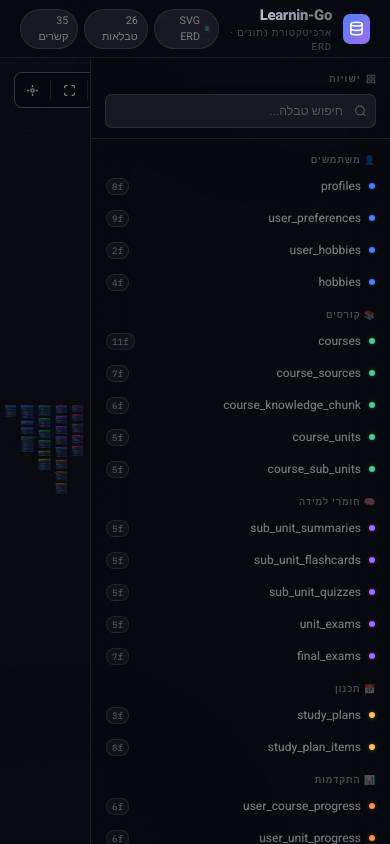
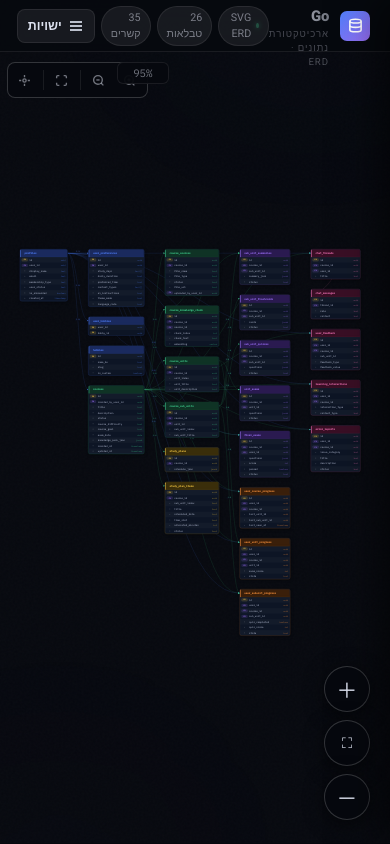
Before and after one commit to AvivMal/Learnin-Go-ERD, a plain HTML site: page index.html in a window 390 px wide. Drawn offline with Linux system fonts and the light colour scheme.

Commit message:
Update index.html

```diff
--- a/index.html
+++ b/index.html
@@ -21,23 +21,35 @@ body::after{content:'';position:fixed;inset:0;z-index:0;pointer-events:none;
 .g1{top:-20%;right:-10%;width:60vw;height:60vw;background:radial-gradient(circle,rgba(79,126,248,.10) 0%,transparent 70%)}
 .g2{bottom:-15%;left:-10%;width:50vw;height:50vw;background:radial-gradient(circle,rgba(155,111,247,.08) 0%,transparent 70%)}
 .g3{top:30%;left:20%;width:35vw;height:35vw;background:radial-gradient(circle,rgba(34,211,238,.05) 0%,transparent 70%)}
+/* ── DESKTOP LAYOUT ── */
 #app{position:relative;z-index:1;display:grid;grid-template-rows:var(--hh) 1fr;grid-template-columns:var(--sw) 1fr;height:100vh}
 header{grid-column:1/-1;display:flex;align-items:center;justify-content:space-between;padding:0 20px;
-  border-bottom:1px solid var(--border);background:rgba(7,9,15,.9);backdrop-filter:blur(20px)}
+  border-bottom:1px solid var(--border);background:rgba(7,9,15,.9);backdrop-filter:blur(20px);z-index:30}
 .brand{display:flex;align-items:center;gap:11px}
-.brand-ico{width:30px;height:30px;border-radius:7px;background:linear-gradient(135deg,var(--accent),var(--purple));display:flex;align-items:center;justify-content:center}
+.brand-ico{width:30px;height:30px;border-radius:7px;background:linear-gradient(135deg,var(--accent),var(--purple));display:flex;align-items:center;justify-content:center;flex-shrink:0}
 .brand-name{font-size:.93rem;font-weight:800;letter-spacing:-.02em;background:linear-gradient(90deg,var(--text),var(--dim));-webkit-background-clip:text;-webkit-text-fill-color:transparent}
 .brand-tag{font-size:.6rem;color:var(--muted);text-transform:uppercase;letter-spacing:.1em}
 .hpills{display:flex;gap:6px;align-items:center}
 .pill{display:inline-flex;align-items:center;gap:5px;background:var(--s2);border:1px solid var(--border);padding:3px 9px;border-radius:20px;font-size:.67rem;color:var(--dim)}
 .pdot{width:5px;height:5px;border-radius:50%;background:var(--green);box-shadow:0 0 5px var(--green);animation:blink 2s ease-in-out infinite}
 @keyframes blink{0%,100%{opacity:1}50%{opacity:.3}}
-aside{border-left:1px solid var(--border);background:rgba(7,9,15,.72);backdrop-filter:blur(20px);display:flex;flex-direction:column;overflow:hidden}
+
+/* mobile menu toggle button — hidden on desktop */
+#menu-toggle{display:none;background:var(--s2);border:1px solid var(--border);border-radius:8px;
+  padding:7px 10px;color:var(--text);cursor:pointer;gap:6px;align-items:center;font-family:'Heebo',sans-serif;
+  font-size:.78rem;font-weight:600}
+#menu-toggle svg{flex-shrink:0}
+
+/* ── SIDEBAR ── */
+aside{border-left:1px solid var(--border);background:rgba(7,9,15,.72);backdrop-filter:blur(20px);
+  display:flex;flex-direction:column;overflow:hidden;transition:transform .3s cubic-bezier(.4,0,.2,1)}
 .s-top{padding:14px 14px 10px;border-bottom:1px solid var(--border);flex-shrink:0}
 .s-lbl{font-size:.58rem;font-weight:700;letter-spacing:.12em;text-transform:uppercase;color:var(--muted);margin-bottom:8px;display:flex;align-items:center;gap:5px}
 .sw{position:relative}
 .sw svg{position:absolute;right:9px;top:50%;transform:translateY(-50%);color:var(--muted);pointer-events:none}
-#si{width:100%;background:var(--s2);border:1px solid var(--border);border-radius:7px;padding:7px 32px 7px 10px;font-family:'Heebo',sans-serif;font-size:.78rem;color:var(--text);outline:none;transition:border-color .2s,box-shadow .2s;direction:rtl}
+#si{width:100%;background:var(--s2);border:1px solid var(--border);border-radius:7px;padding:7px 32px 7px 10px;
+  font-family:'Heebo',sans-serif;font-size:.78rem;color:var(--text);outline:none;
+  transition:border-color .2s,box-shadow .2s;direction:rtl}
 #si::placeholder{color:var(--muted)}
 #si:focus{border-color:var(--accent);box-shadow:0 0 0 3px var(--accent-g)}
 #el-wrap{flex:1;overflow-y:auto;padding:6px}
@@ -45,22 +57,89 @@ aside{border-left:1px solid var(--border);background:rgba(7,9,15,.72);backdrop-f
 #el-wrap::-webkit-scrollbar-thumb{background:var(--border2);border-radius:2px}
 .egroup{margin-bottom:2px}
 .egroup-lbl{font-size:.57rem;font-weight:700;letter-spacing:.1em;text-transform:uppercase;color:var(--muted);padding:8px 8px 3px}
-.ebtn{width:100%;display:flex;align-items:center;gap:8px;padding:6px 8px;border-radius:6px;border:1px solid transparent;background:transparent;color:var(--dim);font-family:'Heebo',sans-serif;font-size:.75rem;font-weight:500;cursor:pointer;text-align:right;transition:all .12s;direction:rtl}
+.ebtn{width:100%;display:flex;align-items:center;gap:8px;padding:6px 8px;border-radius:6px;border:1px solid transparent;
+  background:transparent;color:var(--dim);font-family:'Heebo',sans-serif;font-size:.75rem;font-weight:500;
+  cursor:pointer;text-align:right;transition:all .12s;direction:rtl}
 .ebtn:hover{background:var(--s2);border-color:var(--border);color:var(--text)}
 .ebtn.active{background:var(--accent-g);border-color:rgba(79,126,248,.35);color:#b0c6ff}
 .edot{width:6px;height:6px;border-radius:50%;flex-shrink:0}
-.ecnt{margin-right:auto;font-size:.58rem;color:var(--muted);background:var(--s1);border:1px solid var(--border);padding:1px 5px;border-radius:8px;font-family:'IBM Plex Mono',monospace}
+.ecnt{margin-right:auto;font-size:.58rem;color:var(--muted);background:var(--s1);border:1px solid var(--border);
+  padding:1px 5px;border-radius:8px;font-family:'IBM Plex Mono',monospace}
 .no-res{padding:20px;text-align:center;color:var(--muted);font-size:.75rem}
 .hidden{display:none!important}
+
+/* ── MAIN AREA ── */
 #main{display:flex;flex-direction:column;overflow:hidden;position:relative}
-#toolbar{position:absolute;top:14px;left:14px;z-index:20;display:flex;gap:3px;background:rgba(7,9,15,.92);backdrop-filter:blur(14px);border:1px solid var(--border2);border-radius:8px;padding:3px}
-.tbtn{background:transparent;border:none;width:28px;height:28px;display:flex;align-items:center;justify-content:center;border-radius:5px;color:var(--dim);cursor:pointer;transition:all .12s}
+
+/* ── TOOLBAR ── */
+#toolbar{position:absolute;top:14px;left:14px;z-index:20;display:flex;gap:3px;
+  background:rgba(7,9,15,.92);backdrop-filter:blur(14px);border:1px solid var(--border2);
+  border-radius:8px;padding:3px}
+.tbtn{background:transparent;border:none;width:28px;height:28px;display:flex;align-items:center;
+  justify-content:center;border-radius:5px;color:var(--dim);cursor:pointer;transition:all .12s}
 .tbtn:hover{background:var(--s3);color:var(--text)}
 .tsep{width:1px;background:var(--border);margin:4px 1px}
-#zlbl{position:absolute;top:14px;left:136px;z-index:20;background:rgba(7,9,15,.92);backdrop-filter:blur(14px);border:1px solid var(--border);border-radius:6px;padding:3px 10px;font-size:.67rem;font-family:'IBM Plex Mono',monospace;color:var(--dim);min-width:52px;text-align:center}
+#zlbl{position:absolute;top:14px;left:136px;z-index:20;background:rgba(7,9,15,.92);backdrop-filter:blur(14px);
+  border:1px solid var(--border);border-radius:6px;padding:3px 10px;font-size:.67rem;
+  font-family:'IBM Plex Mono',monospace;color:var(--dim);min-width:52px;text-align:center}
+
+/* mobile zoom FAB — hidden on desktop */
+#mob-zoom{display:none;position:absolute;bottom:24px;right:20px;z-index:25;
+  flex-direction:column;gap:8px}
+.mzb{width:46px;height:46px;border-radius:50%;border:1px solid var(--border2);
+  background:rgba(7,9,15,.95);backdrop-filter:blur(14px);color:var(--text);
+  font-size:1.3rem;display:flex;align-items:center;justify-content:center;
+  cursor:pointer;box-shadow:0 4px 20px rgba(0,0,0,.5);transition:background .15s,transform .1s;
+  -webkit-tap-highlight-color:transparent}
+.mzb:active{background:var(--s3);transform:scale(.93)}
+
 #erd-wrap{flex:1;overflow:hidden;position:relative;cursor:grab}
 #erd-wrap.dragging{cursor:grabbing}
 #erd-svg{width:100%;height:100%;display:block;shape-rendering:geometricPrecision;text-rendering:optimizeLegibility}
+
+/* ── MOBILE OVERLAY backdrop ── */
+#sidebar-backdrop{display:none;position:fixed;inset:0;background:rgba(0,0,0,.55);
+  backdrop-filter:blur(3px);z-index:40}
+
+/* ── MOBILE BREAKPOINT ── */
+@media(max-width:768px){
+  :root{--hh:52px}
+
+  /* collapse sidebar out of grid, float it as overlay */
+  #app{grid-template-columns:1fr;grid-template-rows:var(--hh) 1fr}
+
+  aside{
+    position:fixed;
+    top:0;right:0;          /* slides in from right (RTL) */
+    width:min(320px,90vw);
+    height:100vh;
+    z-index:50;
+    border-left:1px solid var(--border2);
+    transform:translateX(100%);  /* hidden off-screen to the right */
+    box-shadow:-8px 0 40px rgba(0,0,0,.6);
+  }
+  aside.open{transform:translateX(0)}
+
+  #sidebar-backdrop.visible{display:block}
+
+  /* show mobile toggle */
+  #menu-toggle{display:flex}
+
+  /* hide desktop hint pill */
+  .pill-hint{display:none}
+
+  /* toolbar: smaller, repositioned */
+  #toolbar{top:10px;left:10px}
+  #zlbl{top:10px;left:120px}
+
+  /* show mobile zoom FAB */
+  #mob-zoom{display:flex}
+
+  /* panel full-width */
+  #panel.open{height:min(380px,50vh)}
+  .pbody{grid-template-columns:1fr;height:auto;overflow-y:auto;max-height:calc(min(380px,50vh) - 46px)}
+  .psec:first-child{border-left:none;border-bottom:1px solid var(--border)}
+}
 /* SVG table styles */
 .tbl-header{cursor:pointer;transition:filter .15s}
 .tbl-header:hover{filter:brightness(1.2)}
@@ -108,6 +187,11 @@ aside{border-left:1px solid var(--border);background:rgba(7,9,15,.72);backdrop-f
     <div class="pill"><div class="pdot"></div>SVG ERD</div>
     <div class="pill">26 טבלאות</div>
     <div class="pill">35 קשרים</div>
+    <div class="pill pill-hint" style="font-size:.6rem;color:var(--muted)">Scroll לזום · גרור להזזה · F = fit</div>
+    <button id="menu-toggle" onclick="toggleSidebar()">
+      <svg width="16" height="16" viewBox="0 0 24 24" fill="none" stroke="currentColor" stroke-width="2.5"><line x1="3" y1="6" x2="21" y2="6"/><line x1="3" y1="12" x2="21" y2="12"/><line x1="3" y1="18" x2="21" y2="18"/></svg>
+      ישויות
+    </button>
   </div>
 </header>
 <aside>
@@ -127,12 +211,19 @@ aside{border-left:1px solid var(--border);background:rgba(7,9,15,.72);backdrop-f
     <button class="tbtn" onclick="resetView()" title="0"><svg width="13" height="13" viewBox="0 0 24 24" fill="none" stroke="currentColor" stroke-width="2.5"><circle cx="12" cy="12" r="3"/><path d="M12 2v4M12 18v4M2 12h4M18 12h4"/></svg></button>
   </div>
   <div id="zlbl">100%</div>
+  <!-- Mobile zoom FAB -->
+  <div id="mob-zoom">
+    <button class="mzb" onclick="zi()" aria-label="זום אין">＋</button>
+    <button class="mzb" onclick="fitView()" aria-label="fit" style="font-size:.9rem">⛶</button>
+    <button class="mzb" onclick="zo()" aria-label="זום אאוט">－</button>
+  </div>
   <div id="erd-wrap" style="direction:ltr"><svg id="erd-svg" xmlns="http://www.w3.org/2000/svg" style="direction:ltr;unicode-bidi:isolate" direction="ltr"></svg></div>
   <div id="panel">
     <div class="ph"><div class="ph-name" id="ph-name"></div><button class="cbtn" onclick="closePanel()"><svg width="12" height="12" viewBox="0 0 24 24" fill="none" stroke="currentColor" stroke-width="2.5"><line x1="18" y1="6" x2="6" y2="18"/><line x1="6" y1="6" x2="18" y2="18"/></svg></button></div>
     <div class="pbody" id="pbody"></div>
-  </div>
-</div>
+  </div><!-- /app -->
+<!-- Mobile sidebar backdrop -->
+<div id="sidebar-backdrop" onclick="closeSidebar()"></div>
 </div>
 
 <script>
@@ -668,6 +759,31 @@ new ResizeObserver(()=>{ if(svgNW) setTimeout(fitView,30); }).observe(document.g
 
 // ── START ──
 renderDiagram();
+
+// ══════════════════════════════════════════════════════════════════
+// MOBILE SIDEBAR
+// ══════════════════════════════════════════════════════════════════
+function toggleSidebar(){
+  const aside=document.querySelector('aside');
+  if(aside.classList.contains('open')) closeSidebar();
+  else openSidebar();
+}
+function openSidebar(){
+  document.querySelector('aside').classList.add('open');
+  document.getElementById('sidebar-backdrop').classList.add('visible');
+  document.body.style.overflow='hidden';
+}
+function closeSidebar(){
+  document.querySelector('aside').classList.remove('open');
+  document.getElementById('sidebar-backdrop').classList.remove('visible');
+  document.body.style.overflow='';
+}
+// On mobile, close sidebar after selecting an entity
+const _origSelectEntity = selectEntity;
+function selectEntity(k,btn,color){
+  _origSelectEntity(k,btn,color);
+  if(window.innerWidth<=768) closeSidebar();
+}
 </script>
 </body>
 </html>
```
